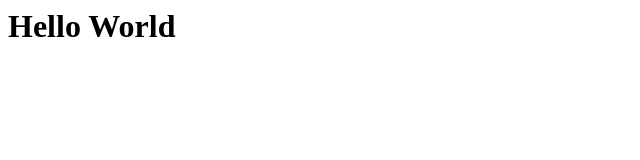
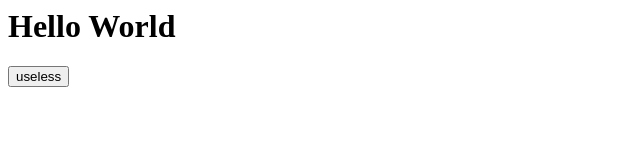
Before and after one commit to DavidBlaa/github-static-testpage, a plain HTML site: page index.html in a window 1280 px wide. Shown: the whole page, without its empty margins (0-640 px from the left). Drawn offline with Linux system fonts and the light colour scheme.

Commit message:
Update index.html

```diff
--- a/index.html
+++ b/index.html
@@ -1 +1,2 @@
 <h1>Hello World</h1>
+<button>useless</button>
```
